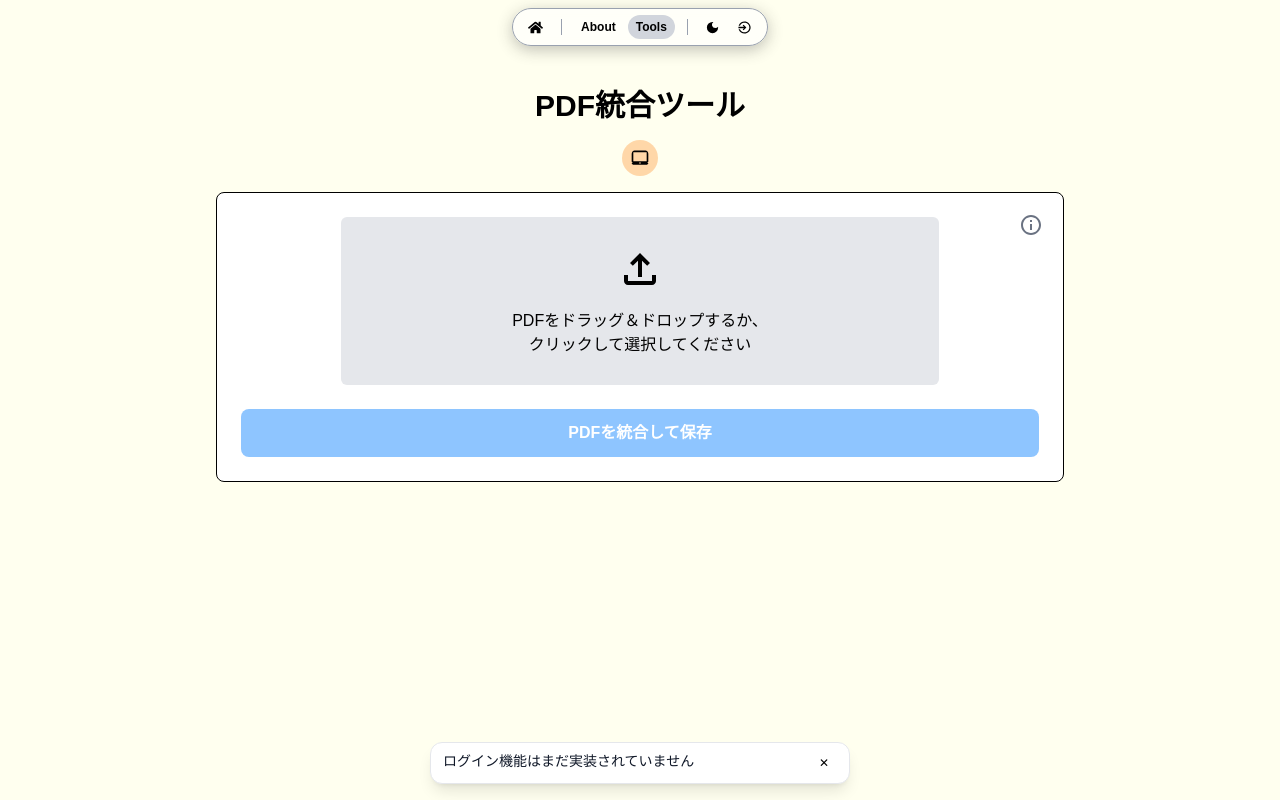
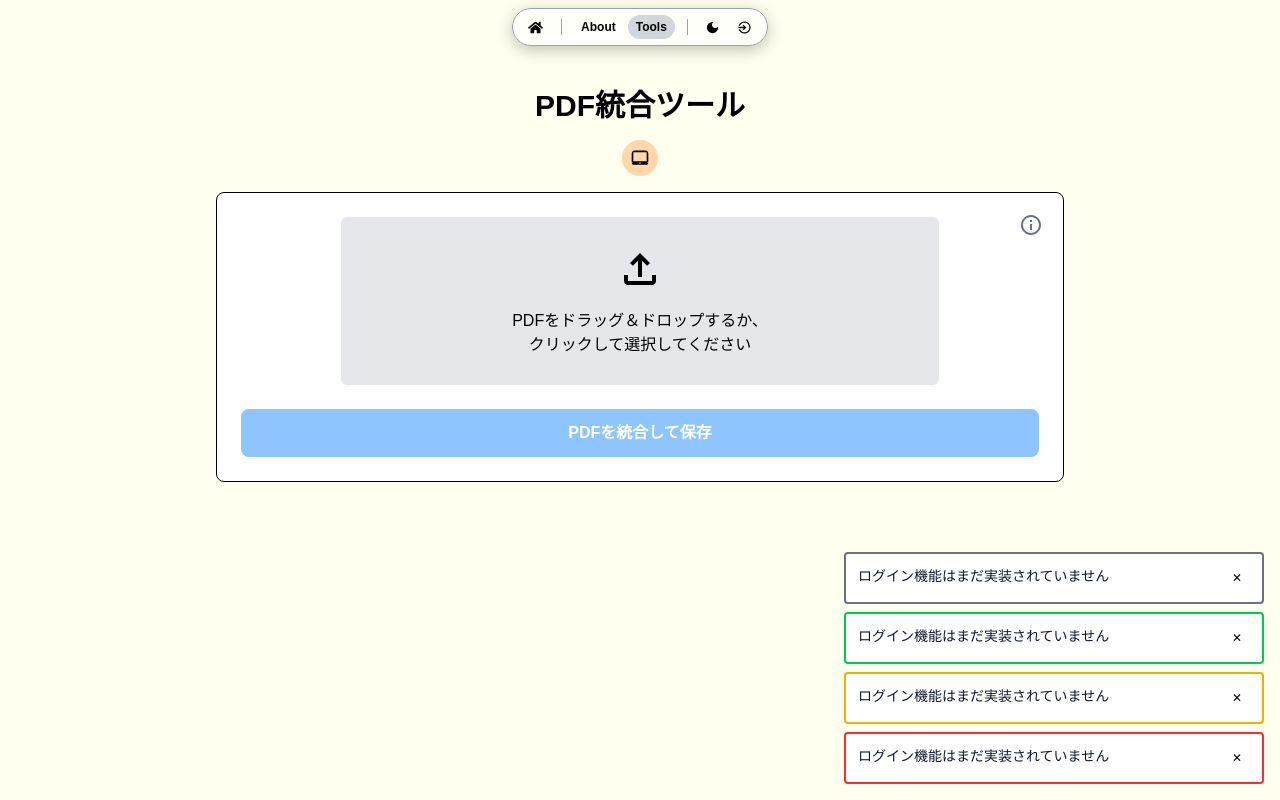
Before and after one commit to 11Rick23/kuri-net, a Next.js app: page /tools/pdf-merge in a window 1280 px wide. Both pictures are taken after a click on the button 744 px from the left and 27 px from the top of the page. Built offline with nearby package versions, Linux system fonts and the light colour scheme; a web font is replaced by a local one.

Commit message:
トーストの見た目調整

```diff
--- a/package.json
+++ b/package.json
@@ -11,6 +11,7 @@
   "dependencies": {
     "dotenv": "^17.2.3",
     "drizzle-orm": "^0.45.1",
+    "nanoid": "^5.1.6",
     "next": "16.0.10",
     "next-themes": "^0.4.6",
     "pdf-lib": "^1.17.1",
--- a/src/app/components/header/loginButton.tsx
+++ b/src/app/components/header/loginButton.tsx
@@ -10,12 +10,28 @@ export default function LogInButton() {
 		<button
 			type="button"
 			aria-label="ログイン"
-			onClick={() =>
+			onClick={() => {
 				toast("ログイン機能はまだ実装されていません", {
+					id: "sign-up-notice",
 					type: "info",
-					durationMs: 3000,
-				})
-			}
+					durationMs: 0,
+				});
+				toast("ログイン機能はまだ実装されていません", {
+					id: "sign-up-notice2",
+					type: "success",
+					durationMs: 0,
+				});
+				toast("ログイン機能はまだ実装されていません", {
+					id: "sign-up-notice3",
+					type: "warning",
+					durationMs: 0,
+				});
+				toast("ログイン機能はまだ実装されていません", {
+					id: "sign-up-notice4",
+					type: "error",
+					durationMs: 0,
+				});
+			}}
 			className="
 				w-7 h-7 rounded-full cursor-pointer
 				flex items-center justify-center
--- /dev/null
+++ b/src/app/components/toast/toastCard.tsx
@@ -0,0 +1,39 @@
+import type { ToastItem, ToastType } from "@/utils/types";
+
+export default function ToastCard({
+	item,
+	onClose,
+}: {
+	item: ToastItem;
+	onClose: () => void;
+}) {
+	const colorByType: Record<ToastType, string> = {
+		info: "border-gray-500 dark:border-gray-800",
+		success: "border-green-500 dark:border-green-800",
+		warning: "border-yellow-500 dark:border-yellow-800",
+		error: "border-red-500 dark:border-red-800",
+	};
+
+	return (
+		<div
+			className={`
+                rounded-sm border
+                px-3 py-3 flex items-start gap-3
+				bg-white dark:bg-gray-900
+                ${colorByType[item.type]} border-2
+                `}
+		>
+			<div className="text-sm text-gray-900 dark:text-gray-100 flex-1">
+				{item.message}
+			</div>
+			<button
+				type="button"
+				onClick={onClose}
+				className="text-xs px-2 py-1 rounded-md hover:bg-gray-100 dark:hover:bg-gray-800"
+				aria-label="閉じる"
+			>
+				✕
+			</button>
+		</div>
+	);
+}
--- a/src/app/components/toast/toastProvider.tsx
+++ b/src/app/components/toast/toastProvider.tsx
@@ -1,6 +1,8 @@
 "use client";
 
+import { nanoid } from "nanoid";
 import type React from "react";
+import ToastCard from "./toastCard";
 
 import {
 	createContext,
@@ -18,7 +20,7 @@ import type {
 	ToastType,
 } from "@/utils/types";
 
-// Toast操作を共有するためのコンテキスト
+// トースト操作を共有するためのコンテキスト
 const ToastContext = createContext<ToastContextValue | null>(null);
 
 // コンテキストを利用するためのフック
@@ -29,16 +31,12 @@ export function useToast() {
 	return ctx;
 }
 
-// 一意なIDを生成（十分なユニーク性を持つ簡易実装）
-function uid() {
-	return `${Date.now()}-${Math.random().toString(16).slice(2)}`;
-}
-
+// トースト表示を行うプロバイダー
 export function ToastProvider({ children }: { children: React.ReactNode }) {
 	const [items, setItems] = useState<ToastItem[]>([]);
 	const timers = useRef(new Map<string, number>());
 
-	// 指定IDのトーストを閉じ、タイマーも片付ける
+	// 指定したIDのトーストを閉じ、タイマーをクリアする
 	const dismiss = useCallback((id: string) => {
 		setItems((prev) => prev.filter((t) => t.id !== id));
 		const timer = timers.current.get(id);
@@ -46,16 +44,26 @@ export function ToastProvider({ children }: { children: React.ReactNode }) {
 		timers.current.delete(id);
 	}, []);
 
-	// 新しいトーストをキューに追加し、指定時間後に自動で閉じる
+	// トーストを作成
 	const toast = useCallback(
 		(message: string, options?: ToastOptions) => {
-			const id = uid();
+			const id = options?.id ?? nanoid();
 			const type = options?.type ?? "info";
 			const durationMs = options?.durationMs ?? 5000;
 
 			const item: ToastItem = { id, type, message, durationMs };
-			setItems((prev) => [...prev, item]);
 
+			// トーストを追加、同じIDがある場合は上書き
+			setItems((prev) => [...prev.filter((t) => t.id !== id), item]);
+
+			// 負の値を指定された場合はタイマーをセットしない
+			if (durationMs <= 0) return;
+
+			// 既存のタイマーがあればクリア
+			const prevTimer = timers.current.get(id);
+			if (prevTimer) window.clearTimeout(prevTimer);
+
+			// タイマーをセット
 			const timer = window.setTimeout(() => dismiss(id), durationMs);
 			timers.current.set(id, timer);
 		},
@@ -67,10 +75,8 @@ export function ToastProvider({ children }: { children: React.ReactNode }) {
 	return (
 		<ToastContext.Provider value={value}>
 			{children}
-
-			{/* 画面下に固定 */}
 			<div
-				className="fixed bottom-4 left-1/2 -translate-x-1/2 z-[9999] w-[min(92vw,420px)] space-y-2"
+				className="fixed bottom-4 right-4 z-100 w-[min(92vw,420px)] space-y-2"
 				aria-live="polite"
 				aria-relevant="additions"
 			>
@@ -81,37 +87,3 @@ export function ToastProvider({ children }: { children: React.ReactNode }) {
 		</ToastContext.Provider>
 	);
 }
-
-function ToastCard({
-	item,
-	onClose,
-}: {
-	item: ToastItem;
-	onClose: () => void;
-}) {
-	const base =
-		"rounded-xl shadow-lg border px-3 py-2 flex items-start gap-3 bg-white dark:bg-gray-900";
-	// 種類別にボーダー色を変更
-	const colorByType: Record<ToastType, string> = {
-		info: "border-gray-200 dark:border-gray-700",
-		success: "border-green-300 dark:border-green-800",
-		warning: "border-yellow-300 dark:border-yellow-800",
-		error: "border-red-300 dark:border-red-800",
-	};
-
-	return (
-		<div className={`${base} ${colorByType[item.type]}`}>
-			<div className="text-sm text-gray-900 dark:text-gray-100 flex-1">
-				{item.message}
-			</div>
-			<button
-				type="button"
-				onClick={onClose}
-				className="text-xs px-2 py-1 rounded-md hover:bg-gray-100 dark:hover:bg-gray-800"
-				aria-label="閉じる"
-			>
-				✕
-			</button>
-		</div>
-	);
-}
--- a/src/app/utils/types.ts
+++ b/src/app/utils/types.ts
@@ -14,6 +14,7 @@ export type ToastItem = {
 };
 
 export type ToastOptions = {
+	id?: string;
 	type?: ToastType;
 	durationMs?: number;
 };
```
Also changed, not shown: 1 other file (tests, documents, lock files or other folders).
